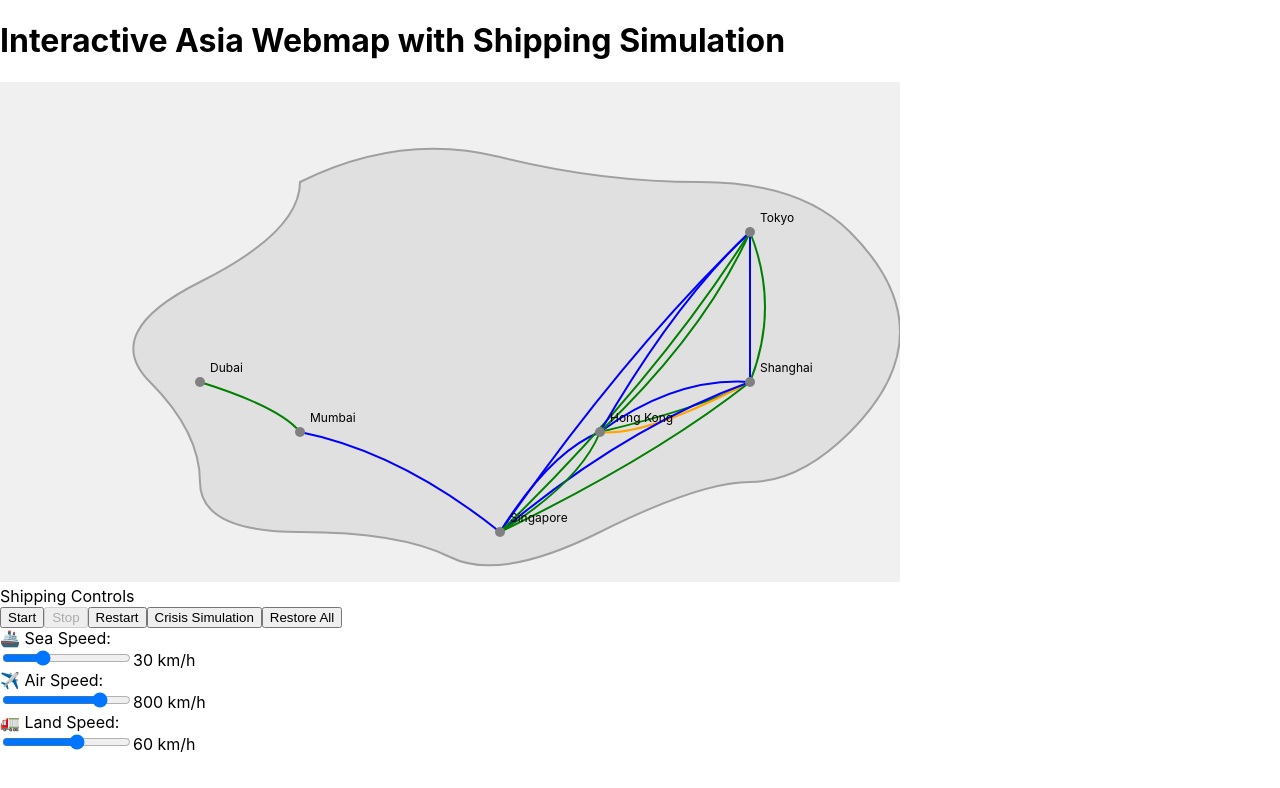
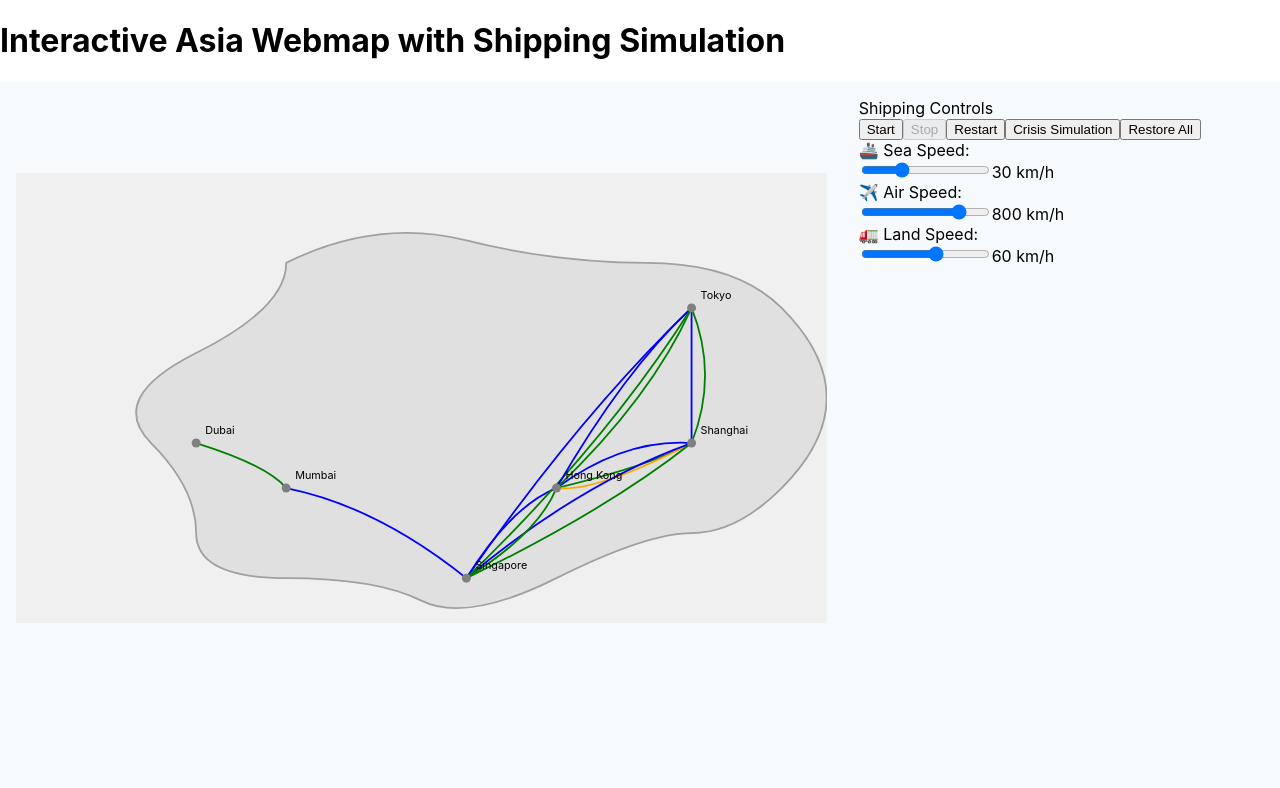
Before and after one commit to ZhaoQixian/CantCodeDenSleep, a React (Create React App) app: page / in a window 1280 px wide. Shown: the top 788 px of the page. Built offline with nearby package versions, Linux system fonts and the light colour scheme.

Commit message:
update css

```diff
--- a/src/AsiaWebmap5.js
+++ b/src/AsiaWebmap5.js
@@ -1,6 +1,7 @@
 import React, { useState, useEffect } from 'react';
 import axios from 'axios';
 import initialRoutesData from './routesData';
+import './styles.css';
 
 const Button = ({ children, onClick, disabled, className }) => (
   <button
@@ -198,20 +199,6 @@ const AsiaWebmap = () => {
     setSolutions([]);
   };
 
-  const findAllPaths = (start, end, routes, path = [], paths = []) => {
-    const connections = routes.filter((route) => route.Start === start);
-
-    for (const route of connections) {
-      if (route.End === end) {
-        paths.push([...path, route]);
-      } else if (!path.some((r) => r.Start === route.End)) {
-        // Avoid cycles
-        findAllPaths(route.End, end, routes, [...path, route], paths);
-      }
-    }
-    return paths;
-  };
-
   const analyzeRoutes = async () => {
     if (selectedCities.length !== 2) {
       console.error('You must select exactly two cities to protect.');
@@ -283,20 +270,22 @@ const AsiaWebmap = () => {
 
 Consider both direct routes (if available) and multi-step routes. For multi-step routes, list all modes used.
 
-  Valid paths: ${JSON.stringify(allPaths.map(path => ({
-    route: path.map(r => r.Start).concat(path[path.length - 1].End).join(' -> '),
-    modes: path.map(r => r.Mode).join(', '),
+Valid paths: ${JSON.stringify(
+      allPaths.map((path) => ({
+        route: path.map((r) => r.Start).concat(path[path.length - 1].End).join(' -> '),
+        modes: path.map((r) => r.Mode).join(', '),
         totalCost: path.reduce((sum, r) => sum + r.Cost, 0),
         totalTime: path.reduce((sum, r) => sum + r.Time, 0),
-    totalEnvironment: path.reduce((sum, r) => sum + r.Environment, 0)
-  })))}`;
+        totalEnvironment: path.reduce((sum, r) => sum + r.Environment, 0),
+      }))
+    )}`;
 
     // Call OpenAI API to get solutions
     try {
       const response = await axios.post(
         'https://api.openai.com/v1/chat/completions',
         {
-          model: 'gpt-4-turbo',
+          model: 'gpt-4',
           messages: [
             { role: 'system', content: 'You are a helpful assistant.' },
             { role: 'user', content: prompt },
@@ -327,12 +316,15 @@ const AsiaWebmap = () => {
     }
   };
 
-
   const SolutionBox = ({ solution }) => (
-    <div className="bg-white shadow-lg rounded-lg p-4 m-2 w-1/4">
-      <p>{solution}</p>
+    <div className="solution-box">
+      {solution.split('\n').map((line, index) => (
+        <p key={index}>{line}</p>
+      ))}
     </div>
   );
+
+
 
   const handleSpeedChange = (mode, value) => {
     setSpeeds((prev) => ({ ...prev, [mode]: value }));
@@ -351,9 +343,9 @@ const AsiaWebmap = () => {
   }, [intervals]);
 
   return (
-    <div className="flex flex-col">
-      <div className="flex">
-        <svg width="900" height="500" viewBox="0 0 900 500">
+    <div className="container">
+      <div className="map-container">
+        <svg width="100%" height="600" viewBox="0 0 900 500">
           <rect width="900" height="500" fill="#f0f0f0" />
           <path
             d={asiaPath}
@@ -440,11 +432,12 @@ const AsiaWebmap = () => {
             </g>
           ))}
         </svg>
-
-        <Card className="w-80 ml-4">
+      </div>
+      <div className="controls-container">
+        <Card className="mb-4">
           <CardHeader>Shipping Controls</CardHeader>
           <CardContent>
-            <div className="flex flex-wrap space-x-2 mb-4">
+            <div className="button-group">
               <Button
                 onClick={simulateAllRoutes}
                 disabled={isSimulating || isCrisisMode}
@@ -549,17 +542,17 @@ const AsiaWebmap = () => {
             )}
           </CardContent>
         </Card>
-      </div>
 
         {/* Solutions Display */}
         {solutions.length > 0 && (
-        <div className="flex flex-wrap mt-4">
+          <div className="solutions-container">
             {solutions.map((solution, index) => (
               <SolutionBox key={index} solution={solution} />
             ))}
           </div>
         )}
       </div>
+    </div>
   );
 };
 
--- /dev/null
+++ b/src/styles.css
@@ -0,0 +1,27 @@
+/* styles.css */
+
+.container {
+    display: flex;
+    background-color: #f7fafc; /* Tailwind's gray-100 */
+    min-height: 100vh;
+  }
+
+  .map-container {
+    width: 66.666667%; /* Equivalent to w-2/3 */
+    padding: 1rem;     /* Equivalent to p-4 */
+  }
+
+  .controls-container {
+    width: 33.333333%; /* Equivalent to w-1/3 */
+    padding: 1rem;     /* Equivalent to p-4 */
+    display: flex;
+    flex-direction: column;
+  }
+
+  .solution-box {
+    background-color: white;
+    box-shadow: 0 1px 3px rgba(0,0,0,0.1);
+    border-radius: 0.5rem;
+    padding: 1rem;
+    margin-bottom: 1rem;
+  }
```
Lines whose indentation alone changed are shown as unchanged.
